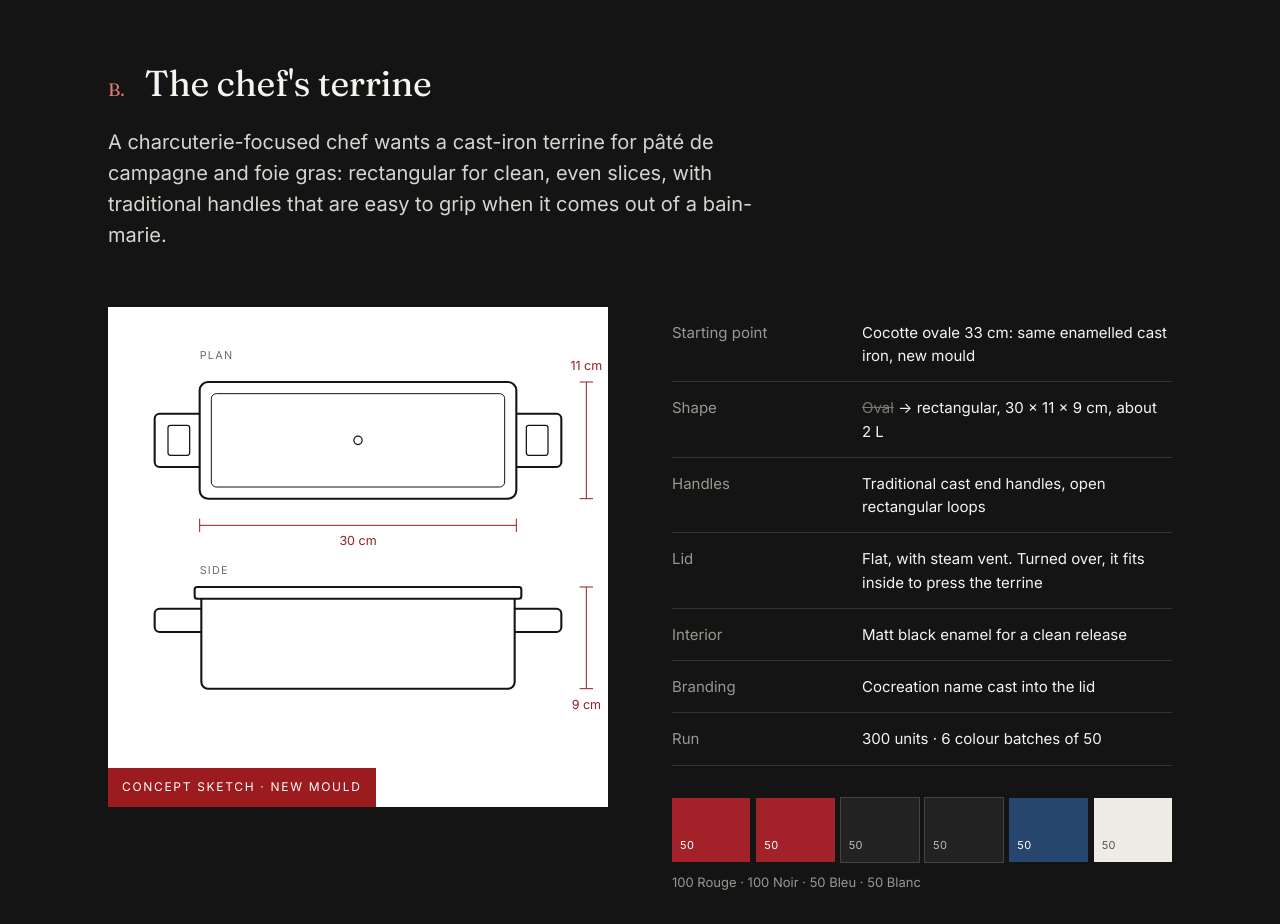
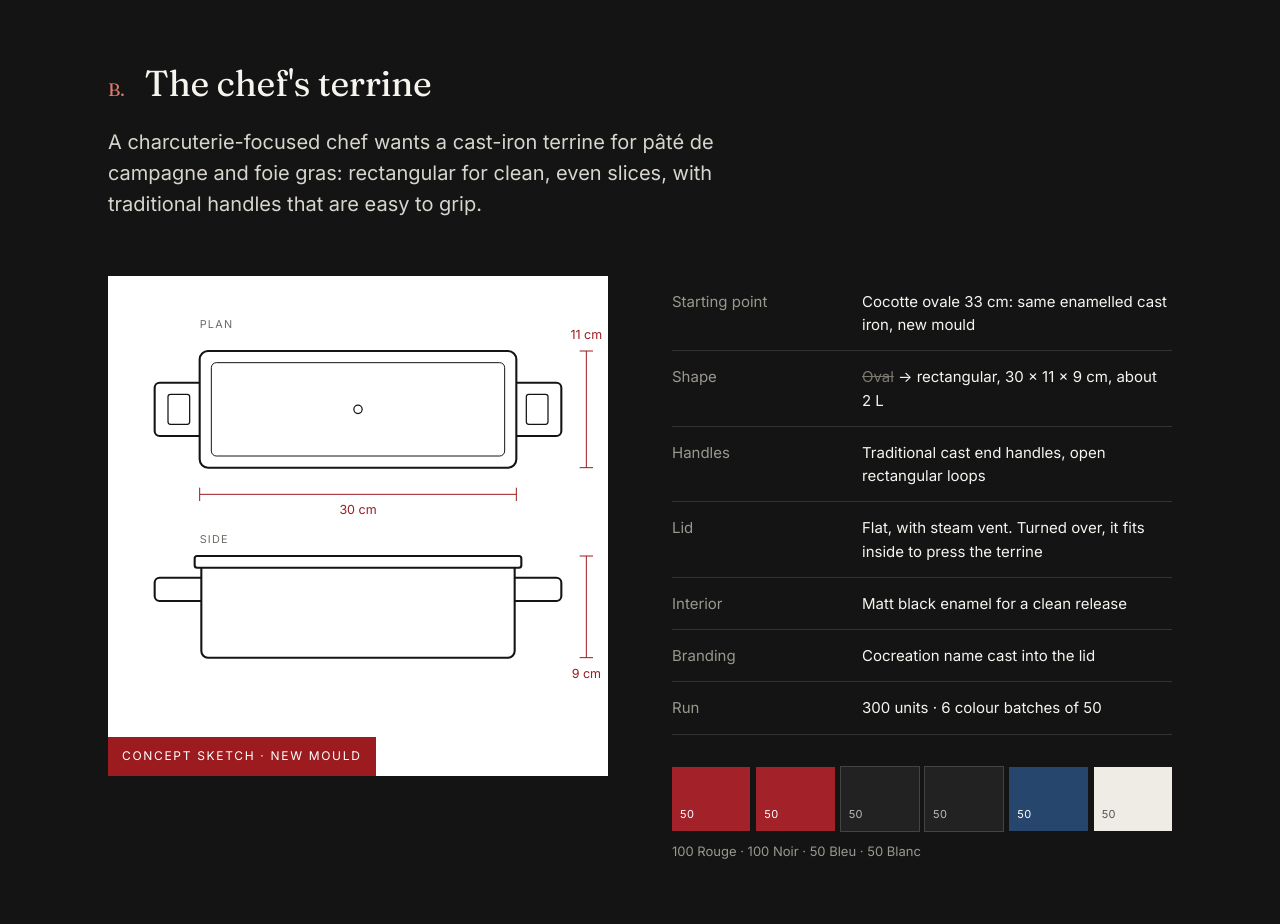
Before and after one commit to 46corentin/cocreation, a plain HTML site: page index.html in a window 1280 px wide. Shown: the part 3900-4824 px from the top of the page. Drawn offline with Linux system fonts and the light colour scheme.

Commit message:
Terrine example: trim bain-marie mention
Co-Authored-By: Claude Opus 5.5 <noreply@anthropic.com>
Claude-Session: https://claude.ai/code/session_01YQqL6kdtxuL8cs2ojwkRMY

```diff
--- a/index.html
+++ b/index.html
@@ -229,7 +229,7 @@
 
     <article class="ex">
     <div class="ex-head"><span class="n">B.</span><h3>The chef's terrine</h3></div>
-    <p class="lead">A charcuterie-focused chef wants a cast-iron terrine for pâté de campagne and foie gras: rectangular for clean, even slices, with traditional handles that are easy to grip when it comes out of a bain-marie.</p>
+    <p class="lead">A charcuterie-focused chef wants a cast-iron terrine for pâté de campagne and foie gras: rectangular for clean, even slices, with traditional handles that are easy to grip.</p>
     <div class="ex-grid">
       <div class="ex-img">
         <svg viewBox="0 0 600 600" role="img" aria-label="Concept sketch: rectangular terrine with traditional end handles, plan and side view">
```
